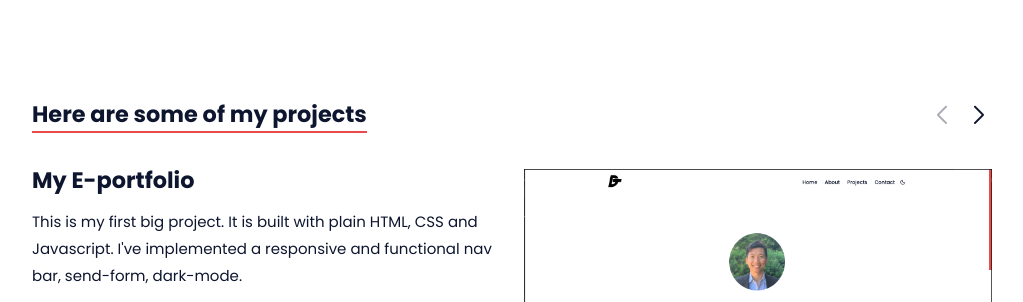
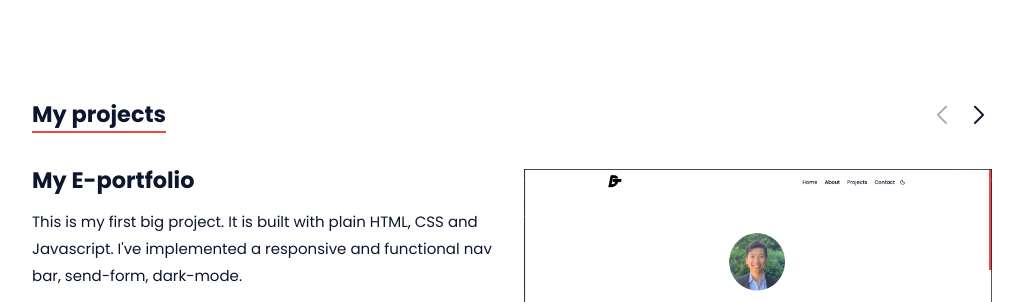
Before and after one commit to TranVietDuy/ePortfolio--DuyTran, a plain HTML site: page index.html in a window 1280 px wide. Shown: the part 1338-1640 px from the top of the page, without its empty margins (128-1151 px from the left). Drawn offline with nearby package versions, Linux system fonts and the light colour scheme; some packages are replaced by stand-ins of ours; a script that the page names is missing.

Commit message:
Update index.html

```diff
--- a/index.html
+++ b/index.html
@@ -66,7 +66,7 @@
                <i class='bx bx-file'></i>
            </a>
        </div>
-       <!-- Language -->
+       <!-- Tech stack -->
        <div class="languages">
            <h2 class="language-heading">My Tech</h2>
            <div class="language-img">
@@ -92,7 +92,7 @@
    <!-- Projects -->
    <section class="projects container" id="projects">
        <div class="heading">
-           <h2>Here are some of my projects</h2>
+           <h2>My projects</h2>
            <div class="swiper-btn">
             <div class="swiper-button-prev"></div>
             <div class="swiper-button-next"></div>
```
